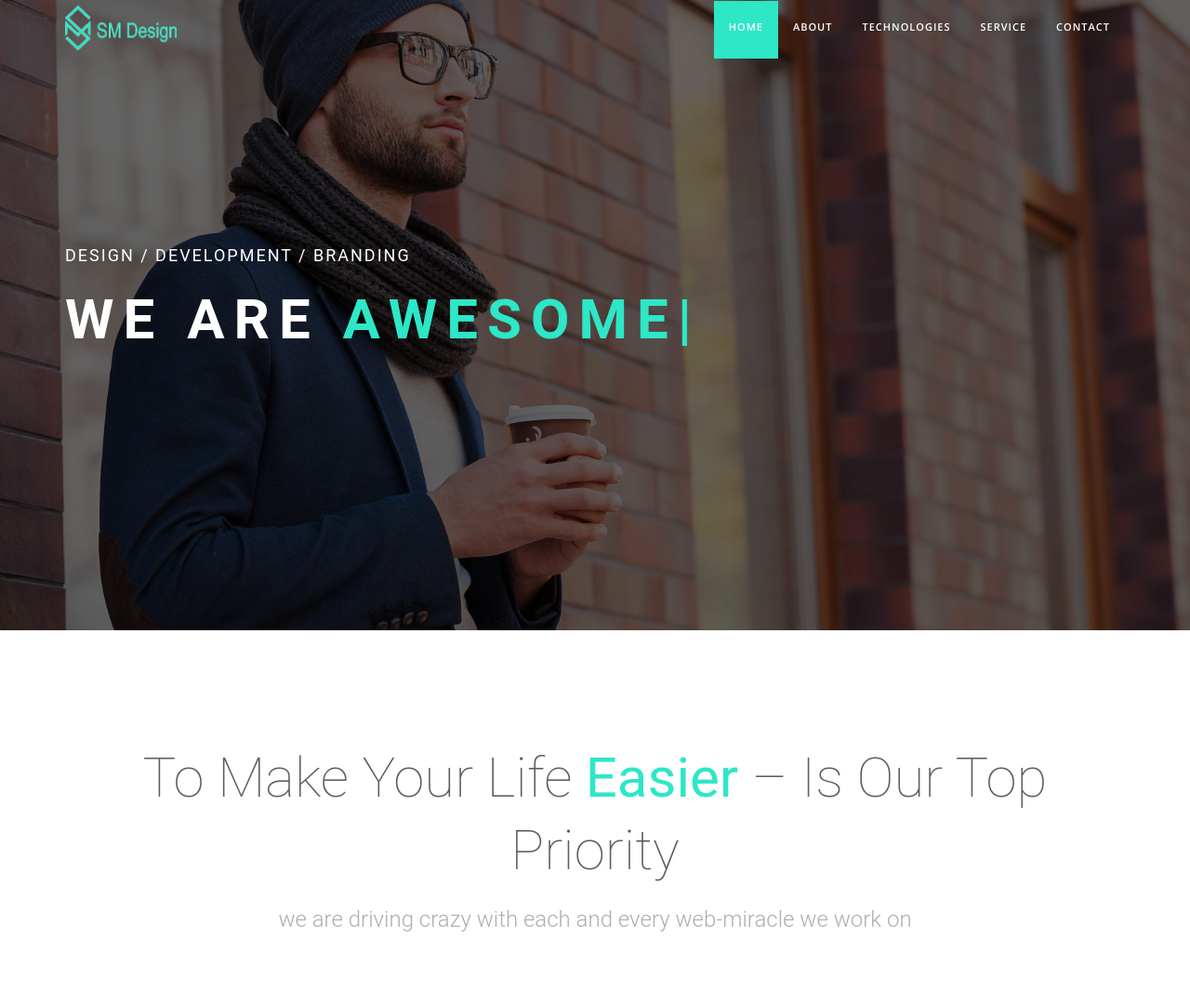
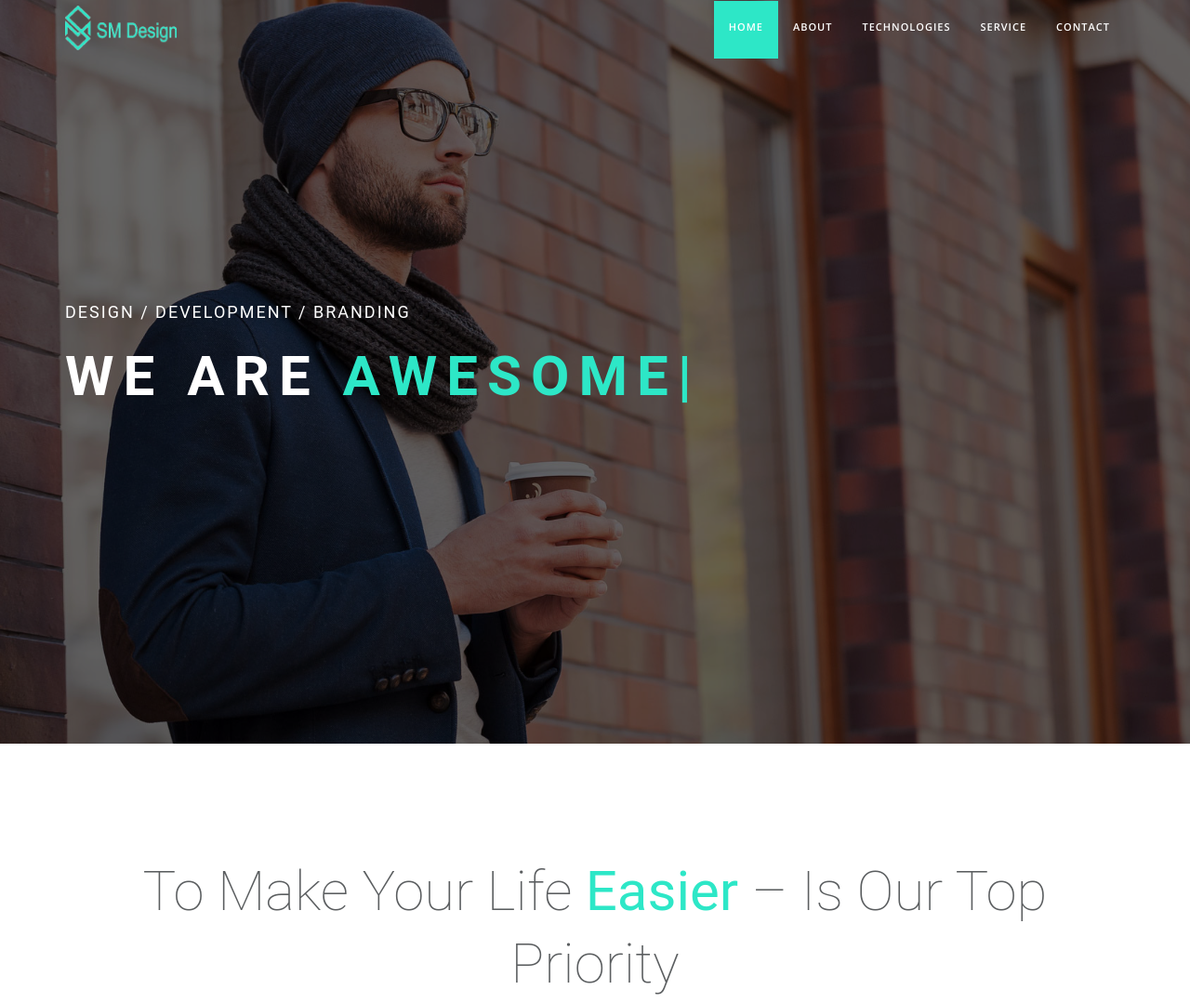
Before and after one commit to StormCloudTechnologies/sm-design, a website: page public/index.html in a window 1280 px wide. Shown: the top 1079 px of the page at 93% size. Drawn offline with nearby package versions, Linux system fonts and the light colour scheme; some packages are replaced by stand-ins of ours; a script that the page names is missing.

Commit message:
new changes

```diff
--- a/public/index.html
+++ b/public/index.html
@@ -456,7 +456,7 @@
                         </div>
                         <div class="col-md-5 col-sm-5">
                             <div class="h_p_button">
-                                <a href="#" class="btn btn_project">Have a Project In mind</a>
+                                <a href="#CONTACT" class="btn btn_project">Have a Project In mind</a>
                             </div>
                         </div>
                     </div>
--- a/public/js/script.js
+++ b/public/js/script.js
@@ -197,8 +197,8 @@ jQuery(function($) {
                 var sliderHeight = $(".hero-fullscreen").height();
                 var padTop = widnowHeight - sliderHeight;
                 $(".hero-fullscreen").css({
-                    'padding-top': Math.round(padTop / 2.5) + 'px',
-                    'padding-bottom': Math.round(padTop / 2.5) + 'px'
+                    'padding-top': Math.round(padTop / 2) + 'px',
+                    'padding-bottom': Math.round(padTop / 2) + 'px'
                 });
             }, 10);
 
```
